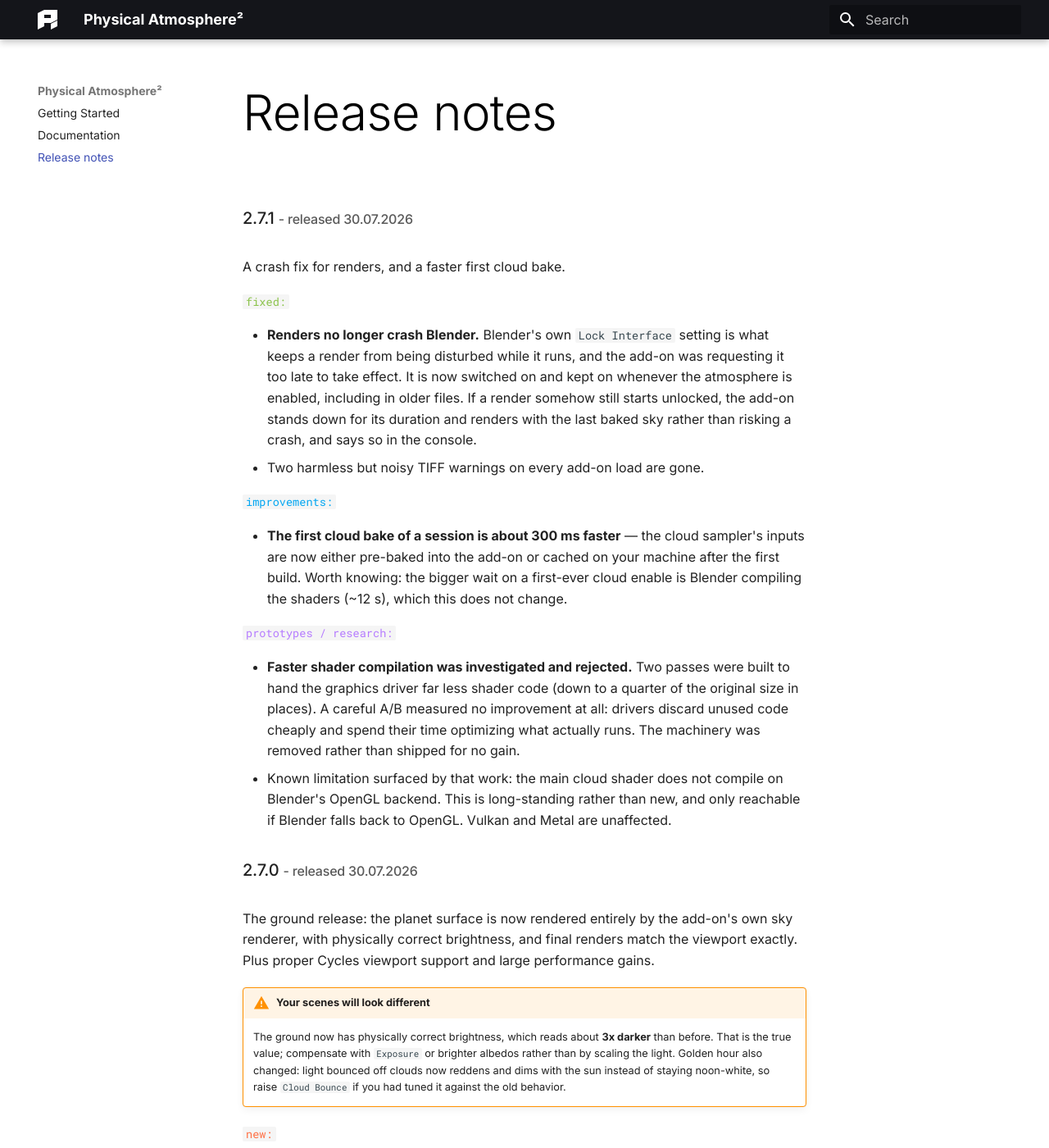
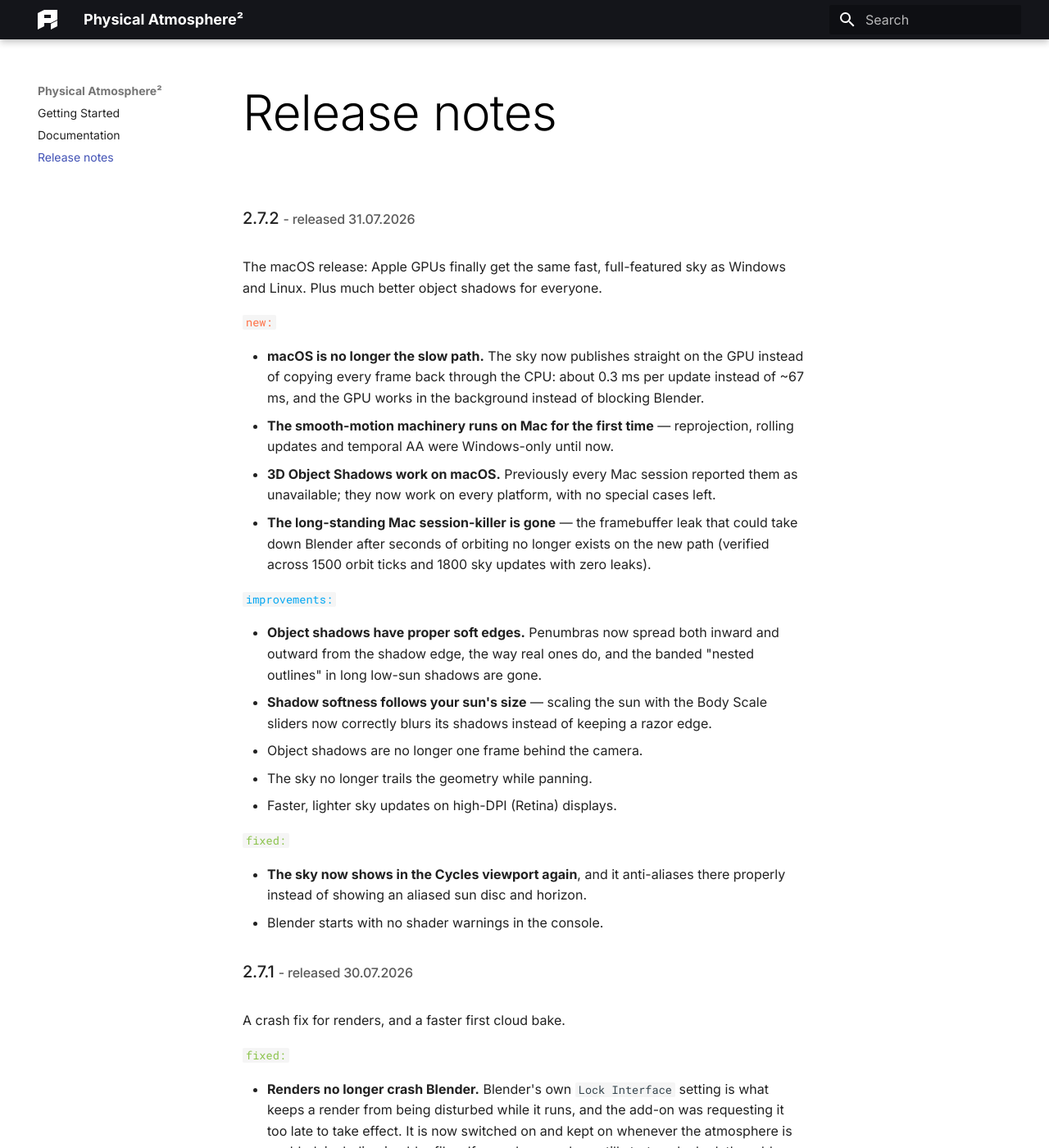
Before and after one commit to PhysicalAddons/web-pa, an MkDocs documentation site: the page built from docs/release-notes.md, in a window 1280 px wide and 1400 px high. Shown: the whole window at 82% size. Built offline with MkDocs 1.6.1 and Material for MkDocs 9.7.7, drawn with Linux system fonts in a browser that asks for light colours.

Commit message:
Release notes for 2.7.2
Co-Authored-By: Claude Fable 5 <noreply@anthropic.com>

```diff
--- a/docs/release-notes.md
+++ b/docs/release-notes.md
@@ -1,3 +1,28 @@
+### 2.7.2 <small>- released 31.07.2026</small>
+
+The macOS release: Apple GPUs finally get the same fast, full-featured sky as Windows and Linux. Plus much better object shadows for everyone.
+
+`new:`{: .label-new }
+
+- **macOS is no longer the slow path.** The sky now publishes straight on the GPU instead of copying every frame back through the CPU: about 0.3 ms per update instead of ~67 ms, and the GPU works in the background instead of blocking Blender.
+- **The smooth-motion machinery runs on Mac for the first time** — reprojection, rolling updates and temporal AA were Windows-only until now.
+- **3D Object Shadows work on macOS.** Previously every Mac session reported them as unavailable; they now work on every platform, with no special cases left.
+- **The long-standing Mac session-killer is gone** — the framebuffer leak that could take down Blender after seconds of orbiting no longer exists on the new path (verified across 1500 orbit ticks and 1800 sky updates with zero leaks).
+
+`improvements:`{: .label-improvements }
+
+- **Object shadows have proper soft edges.** Penumbras now spread both inward and outward from the shadow edge, the way real ones do, and the banded "nested outlines" in long low-sun shadows are gone.
+- **Shadow softness follows your sun's size** — scaling the sun with the Body Scale sliders now correctly blurs its shadows instead of keeping a razor edge.
+- Object shadows are no longer one frame behind the camera.
+- The sky no longer trails the geometry while panning.
+- Faster, lighter sky updates on high-DPI (Retina) displays.
+
+`fixed:`{: .label-fixed }
+
+- **The sky now shows in the Cycles viewport again**, and it anti-aliases there properly instead of showing an aliased sun disc and horizon.
+- Blender starts with no shader warnings in the console.
+
+
 ### 2.7.1 <small>- released 30.07.2026</small>
 
 A crash fix for renders, and a faster first cloud bake.
```
